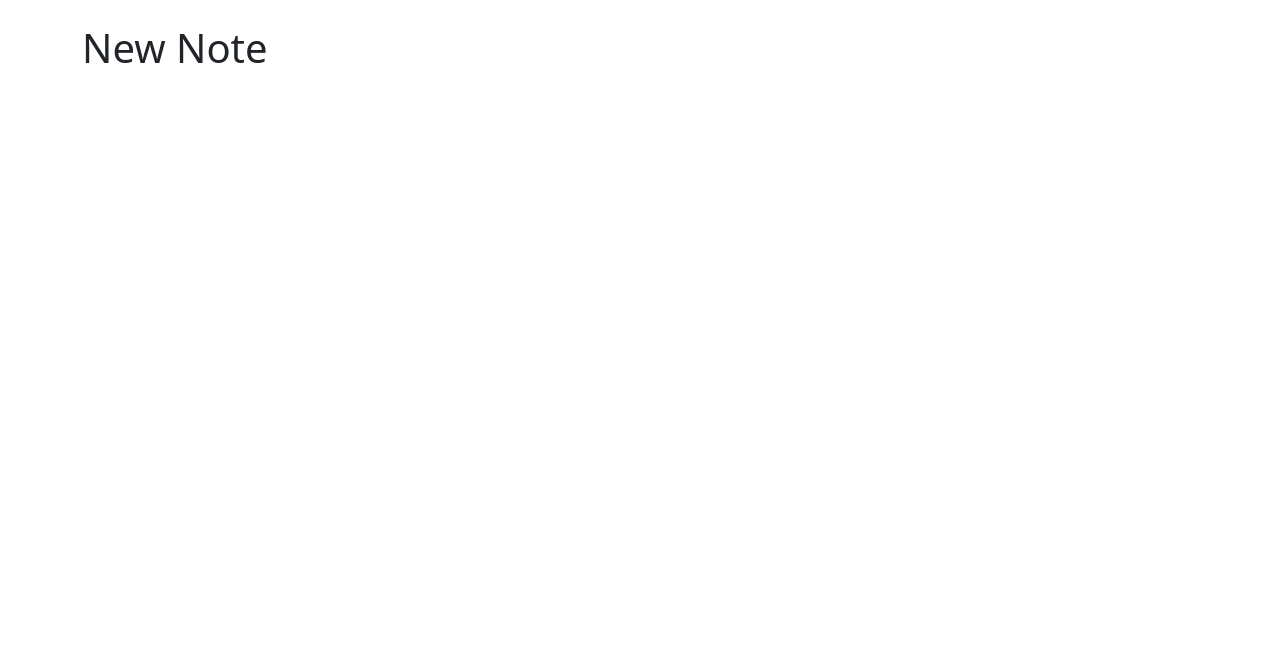
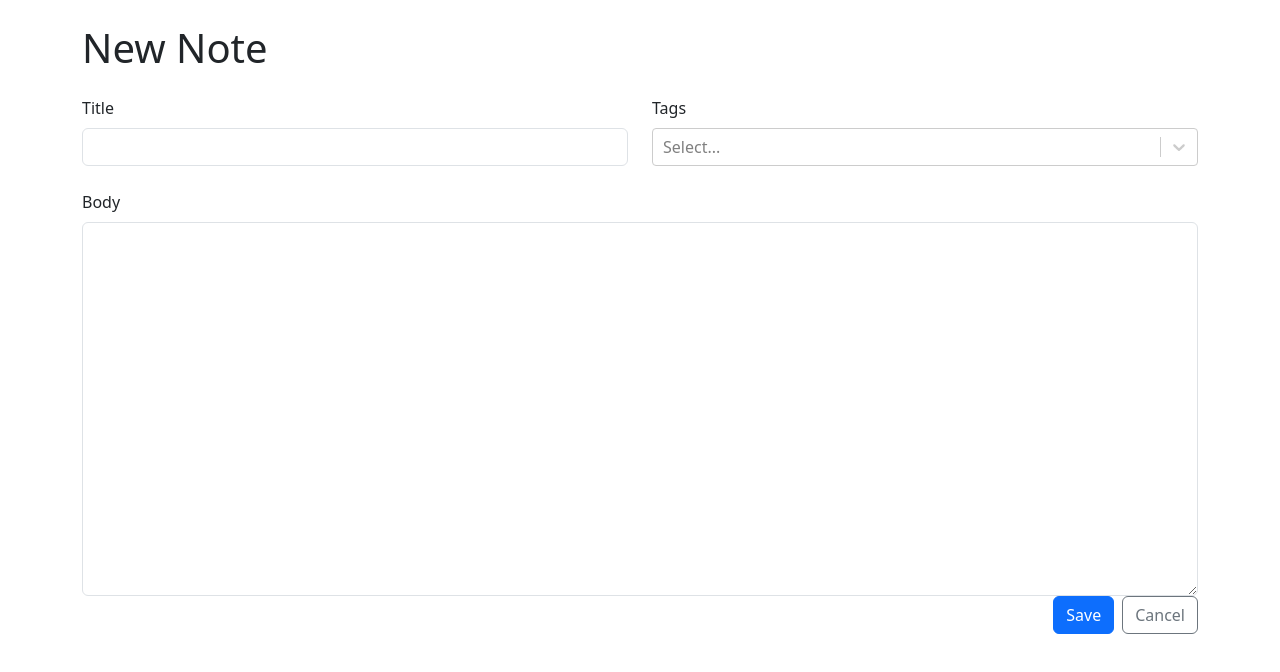
Before and after one commit to JamieDawson/note-taking-app-in-typescript, a React (Vite) app: page /new in a window 1280 px wide. Shown: the top 672 px of the page. Built offline with nearby package versions, Linux system fonts and the light colour scheme.

Commit message:
updated new note page with basic layout

```diff
--- a/package.json
+++ b/package.json
@@ -14,7 +14,8 @@
     "react": "^18.2.0",
     "react-bootstrap": "^2.10.0",
     "react-dom": "^18.2.0",
-    "react-router-dom": "^6.21.3"
+    "react-router-dom": "^6.21.3",
+    "react-select": "^5.8.0"
   },
   "devDependencies": {
     "@types/react": "^18.2.43",
--- a/src/NewNote.tsx
+++ b/src/NewNote.tsx
@@ -1,7 +1,10 @@
+import { NoteForm } from "./NoteForm";
+
 export function NewNote() {
   return (
     <>
       <h1 className="mb-4">New Note</h1>
+      <NoteForm />
     </>
   );
 }
--- /dev/null
+++ b/src/NoteForm.tsx
@@ -0,0 +1,39 @@
+import { Col, Row, Form, Stack, Button } from "react-bootstrap";
+import CreatableReactSelect from "react-select/creatable";
+
+export function NoteForm() {
+  return (
+    <Form>
+      <Stack gap={4}>
+        <Row>
+          <Col>
+            <Form.Group controlId="title">
+              <Form.Label>Title</Form.Label>
+              <Form.Control required />
+            </Form.Group>
+          </Col>
+          <Col>
+            <Form.Group controlId="tags">
+              <Form.Label>Tags</Form.Label>
+              <CreatableReactSelect isMulti />
+            </Form.Group>
+          </Col>
+        </Row>
+        <Col>
+          <Form.Group controlId="markdown">
+            <Form.Label>Body</Form.Label>
+            <Form.Control required as="textarea" rows={15} />
+          </Form.Group>
+          <Stack direction="horizontal" gap={2} className="justify-content-end">
+            <Button type="submit" variant="primary">
+              Save
+            </Button>
+            <Button type="button" variant="outline-secondary">
+              Cancel
+            </Button>
+          </Stack>
+        </Col>
+      </Stack>
+    </Form>
+  );
+}
```
Also changed, not shown: 1 other file (tests, documents, lock files or other folders).
